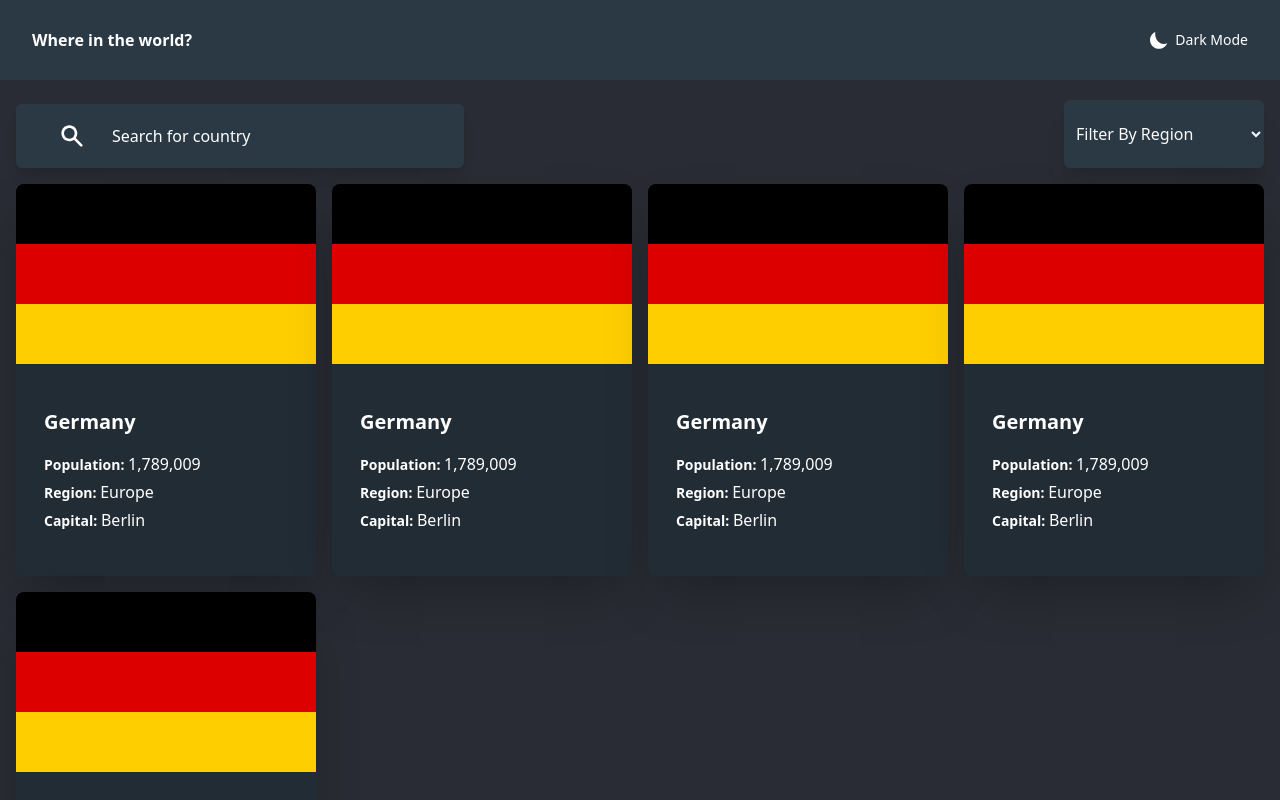
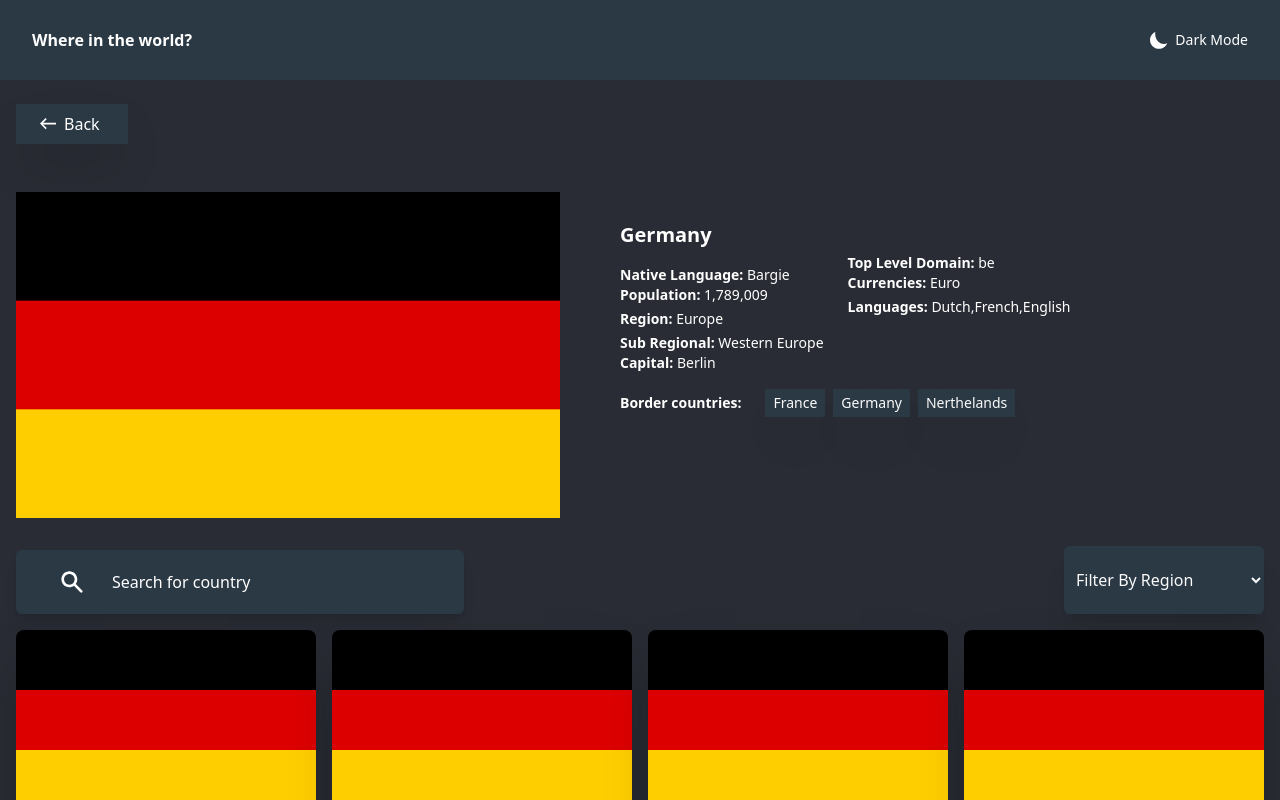
Before and after one commit to iddimsangi/rest-countries-api-project, a React (Create React App) app: page / in a window 1280 px wide. Shown: the top 800 px of the page. Built offline with nearby package versions, Linux system fonts and the light colour scheme.

Commit message:
feat:increase flex vertical space

```diff
--- a/src/App.js
+++ b/src/App.js
@@ -23,7 +23,7 @@ function App() {
         </nav>
       </header>
       <main>
-        {/* <CountryDetails /> */}
+        <CountryDetails />
         <div className="flex flex-col space-y-5 min-w-xl px-4 md:flex-row sm:flex-row sm:space-x-12 md:space-y-3 md:justify-between md:max-w-[1440px]">
           <SearchCountry />
           <CountriesCategories />
--- a/src/components/CountryDetails.js
+++ b/src/components/CountryDetails.js
@@ -2,7 +2,7 @@ import germanyFlag from "../images/germany.svg";
 import sprite from "../sprite.svg";
 function CountryDetails() {
   return (
-    <section className="min-h-full flex flex-col space-y-5 justify-center items-center p-12 md:pr-2">
+    <section className="min-h-full flex flex-col space-y-5 justify-center items-center p-12  md:p-0">
       <div className="flex flex-col min-w-full space-y-4 md:flex-row md:space-x-4">
         <div className="flex flex-col space-y-12 md:w-1/2 md:p-4 md:justify-between md:max-w-xl">
           <button className="py-2 px-4 bg-dark-blue text-base shadow-2xl text-white flex items-center w-28">
@@ -58,7 +58,7 @@ function CountryDetails() {
               </ul>
             </div>
           </div>
-          <div className="flex flex-col  md:flex-row md:space-y-0 md:items-center md:space-x-6 text-sm ">
+          <div className="flex flex-col space-y-4  md:flex-row md:space-y-0 md:items-center md:space-x-6 text-sm ">
             <h2 className=" text-white text-sm font-semibold">
               Border countries:
             </h2>
```
